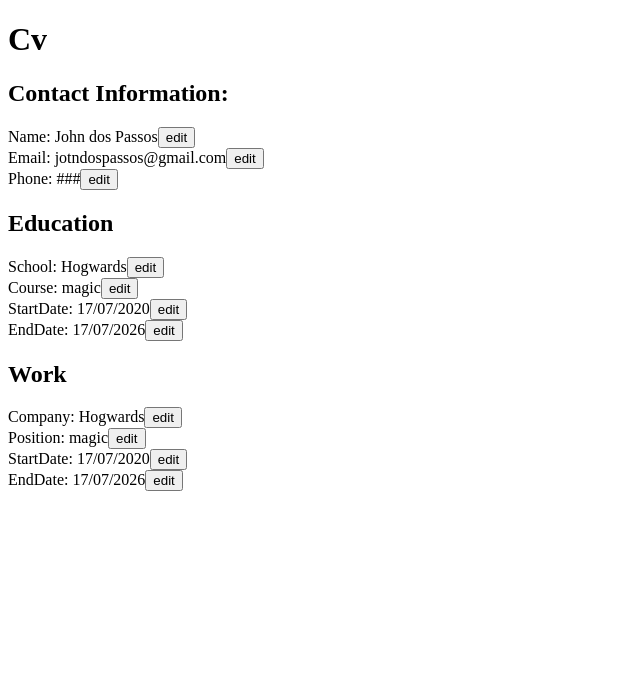
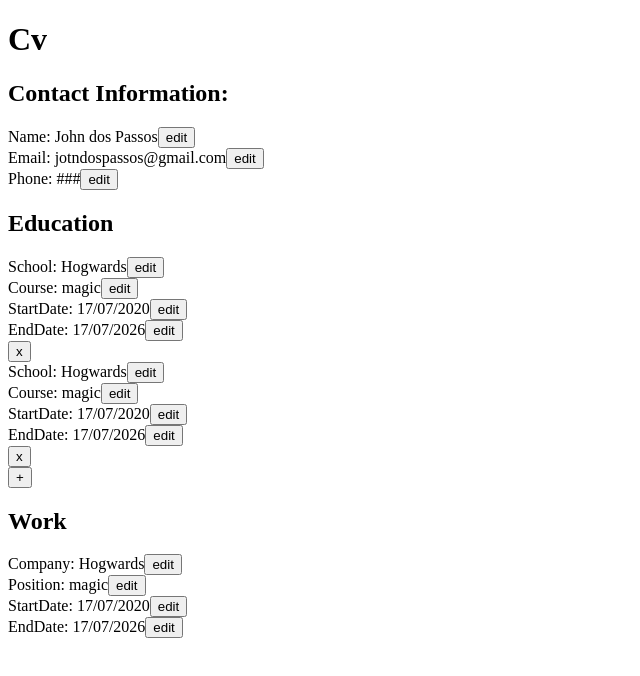
Before and after one commit to Belbut/cv-application, a React (Vite) app: page / in a window 1280 px wide. Shown: the top 676 px of the page, without its empty margins (0-640 px from the left). Built offline with nearby package versions, Linux system fonts and the light colour scheme.

Commit message:
feat: addRecord and removeRecord

```diff
--- a/src/components/EducationInfo.jsx
+++ b/src/components/EducationInfo.jsx
@@ -1,7 +1,7 @@
 import Info from "./Info.jsx"
 import { useState } from "react"
 
-function Element({ content, editContent }) {
+function Element({ content, editContent,removeRecord}) {
 
   return (
     <div className="course">
@@ -9,12 +9,17 @@ function Element({ content, editContent }) {
       <Info info={content} setInfo={editContent} contentType="course" />
       <Info info={content} setInfo={editContent} contentType="startDate" />
       <Info info={content} setInfo={editContent} contentType="endDate" />
+      <button onClick={removeRecord}>x</button>
+      <br></br>
     </div>
   )
 }
 
 function EducationInfo() {
-  const [info, setInfo] = useState([{ id: 0, school: "Hogwards", course: "magic", startDate: "17/07/2020", endDate: "17/07/2026" }])
+  const [info, setInfo] = useState([
+    { id: 0, school: "Hogwards", course: "magic", startDate: "17/07/2020", endDate: "17/07/2026" },
+    { id: 1, school: "Hogwards", course: "magic", startDate: "17/07/2020", endDate: "17/07/2026" }
+  ])
 
   const findRecord = (id) => {
     return info.find((school) => school.id == id)
@@ -30,13 +35,25 @@ function EducationInfo() {
     }
   }
 
+  const addRecord = () => {
+    const new_entry = { id: crypto.randomUUID(), school: "", course: "", startDate: "", endDate: "" }
+    setInfo([...info,new_entry])
+  }
+
+  const removeRecord =(id)=>{
+    setInfo(info.filter(entry=> entry.id != id))
+  }
+
   const renderRecordList = () => {
     return info.map((r) => {
-      return (<Element
+      return (
+        <Element
         key={r.id}
         content={findRecord(r.id)}
         editContent={editRecord(r.id)}
-      />)
+        removeRecord={()=>removeRecord(r.id)}
+        />
+      )
     })
   }
 
@@ -45,6 +62,7 @@ function EducationInfo() {
       <h2>Education</h2>
       <div className="education-information">
         {renderRecordList()}
+        <button onClick={()=>addRecord()}>+</button>
       </div>
     </>
   )
```
